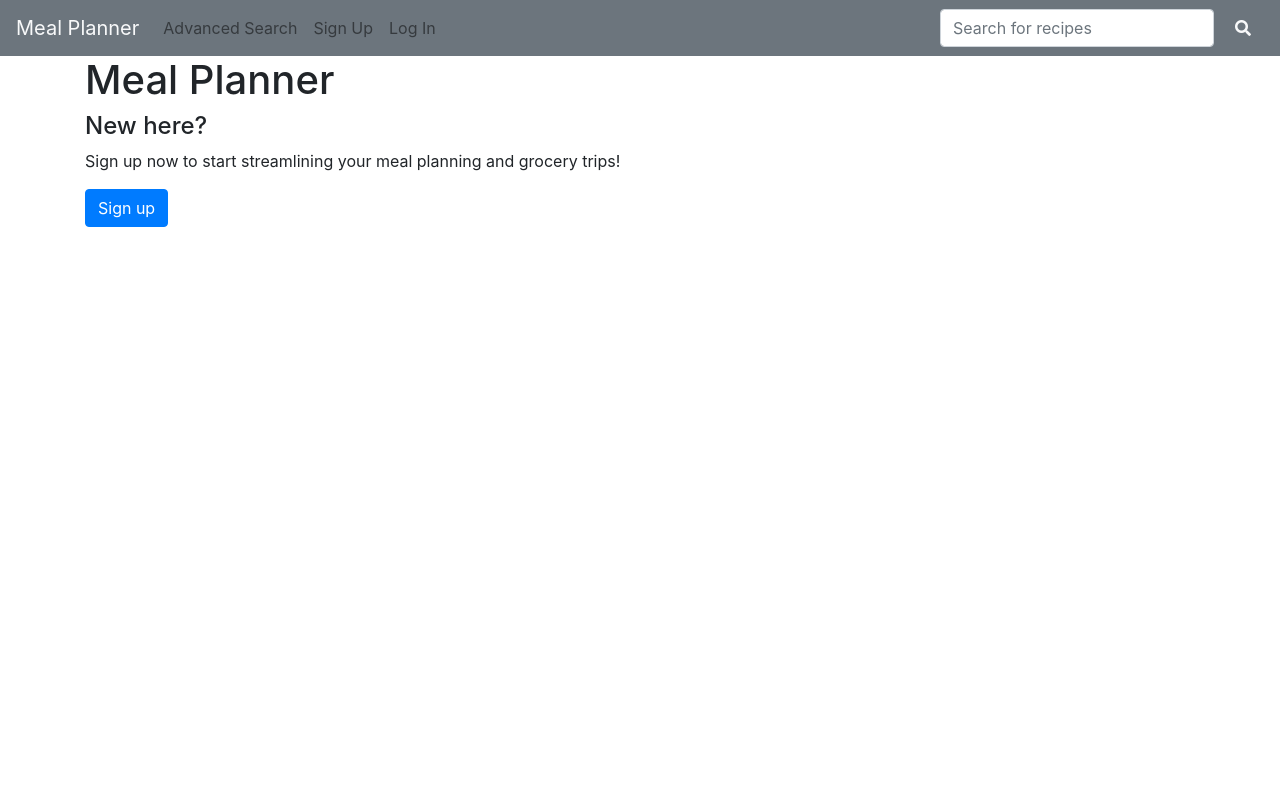
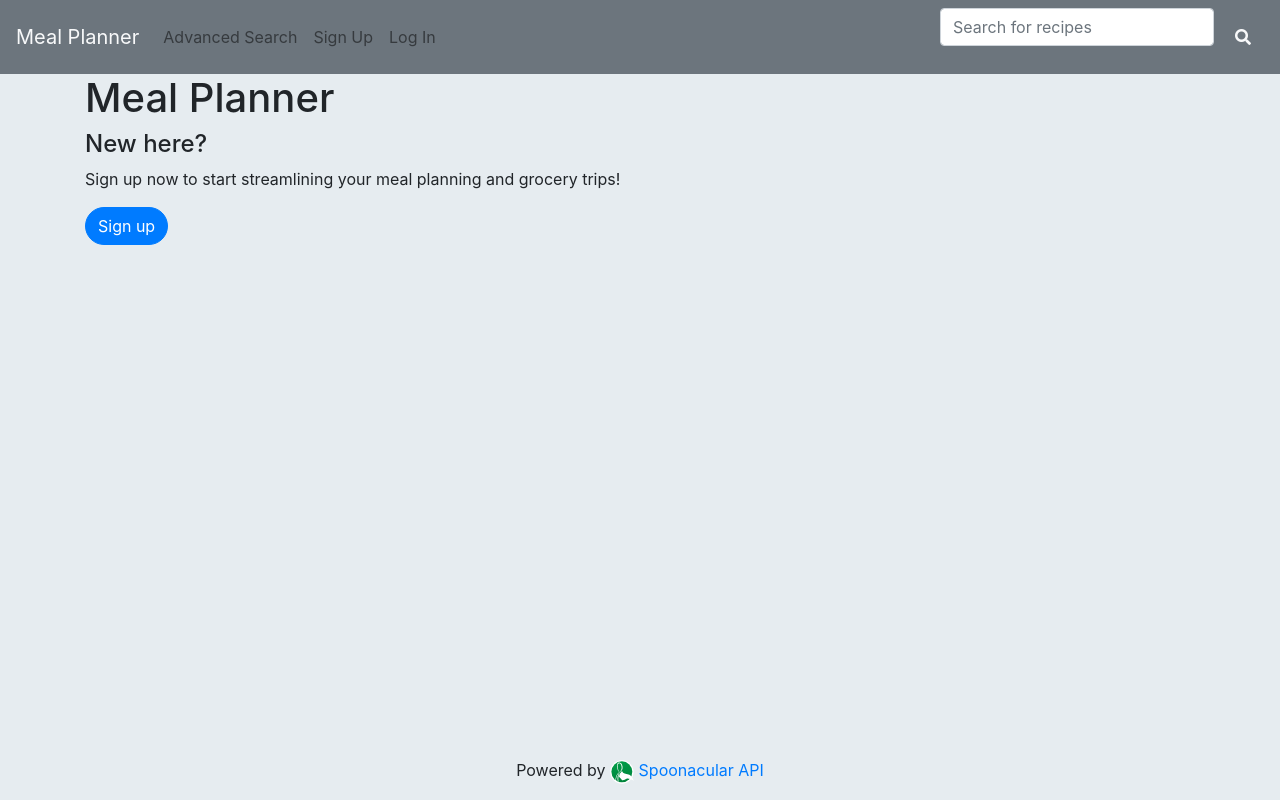
Before and after one commit to lydngai/capstone_I, a Flask app: page / in a window 1280 px wide. Run offline with Flask 2, Linux system fonts and the light colour scheme; some libraries are stand-ins or nearby versions.

Commit message:
added footer. working on add to meal plan feature

```diff
--- a/static/script.js
+++ b/static/script.js
@@ -0,0 +1,22 @@
+// write a function to add recipe id to local session? all info - id, image,title
+// when the recipe is added to local session then it can be pulled in a multiple recipe grab...
+
+// on log-in, set:
+// let recipe_count=0;
+// let recipes =[];
+
+$(".add-meal-plan").click(function () {
+  const id = $(this).data("id");
+  const title = $(this).data("title");
+  const image = $(this).data("image");
+  const recipe = { title, image };
+  console.log(recipe);
+  console.log(JSON.stringify(recipe));
+  localStorage.setItem(id, JSON.stringify(recipe));
+
+
+});
+
+$(".log-out-btn").click(function () {
+  localStorage.clear();
+});
--- a/static/styles.css
+++ b/static/styles.css
@@ -2,10 +2,6 @@
 
 body {
   background-color: #e6ecf0;
-}
-
-body.error-404 {
-  background-color: #1da1f2;
 }
 
 .form-control {
@@ -20,9 +16,14 @@ body.error-404 {
   cursor: pointer;
 }
 
+/* ======================= Footer */
+.footer-logo {
+  height: 1.5rem;
+}
+
 /* ======================= Nav */
 
-.navbar {
+/* .navbar {
   background-color: #fff;
   height: 46px;
   border-bottom: 1px solid rgba(0, 0, 0, 0.25);
@@ -101,14 +102,14 @@ nav form.navbar-form {
 #search:focus {
   box-shadow: none;
   border: 2px solid #007bff;
-}
+} */
 
 /* on "onboarding" pages (signup & login), the navbar is
      different: no search box, the logo is centered, and it has
      a background color.
    */
 
-.onboarding > .navbar {
+/* .onboarding > .navbar {
   background-image: url("/static/images/nav-bg.png");
   background-size: 100% 100%;
 }
@@ -150,10 +151,10 @@ nav form.navbar-form {
 
 nav + .container {
   margin-bottom: 1rem;
-}
+} */
 
 /* ===================== User profile */
-
+/*
 .join-message {
   margin-top: 100px;
 }
@@ -299,10 +300,10 @@ nav + .container {
 
 .user-location {
   color: #657786;
-}
+} */
 
 /* ==================== User cards on follower/following pages */
-
+/*
 .user-card {
   width: 100%;
   padding-bottom: 100%;
@@ -381,10 +382,10 @@ nav + .container {
 
 p.card-bio {
   margin: 2em 10px 0;
-}
+} */
 
 /* ============================ Signed out home */
-
+/*
 .home-hero {
   height: 100vh;
   display: flex;
@@ -425,10 +426,10 @@ p.card-bio {
   bottom: 0;
   background: rgba(255, 255, 255, 0.3);
 }
-
+ */
 /* ============================== Signed in Home */
 
-#home-aside > .user-card {
+/* #home-aside > .user-card {
   margin-top: 0;
   overflow: hidden;
 }
@@ -461,19 +462,19 @@ p.card-bio {
 
 #home-aside .stat h4 {
   text-align: left;
-}
+} */
 
 /* ========================== Signup/Login */
 
-#user_form input.form-control {
+/* #user_form input.form-control {
   font-size: 18px;
   font-weight: bold;
   padding: 12px;
-}
+} */
 
 /* =========================== Edit Page */
 
-.edit-btn-area {
+/* .edit-btn-area {
   display: flex;
   justify-content: space-between;
 }
@@ -481,10 +482,10 @@ p.card-bio {
 .edit-btn-area > .btn {
   width: 48%;
 }
-
+ */
 /* =========================== Message Show page */
 
-.bg {
+/* .bg {
   position: absolute;
   top: 0;
   left: 0;
@@ -520,24 +521,4 @@ p.card-bio {
   line-height: 32px;
   letter-spacing: 0.01em;
   margin-bottom: 10px;
-}
-
-/* ================================ 404 page */
-
-.message-404 {
-  color: white;
-  margin-top: 2em;
-  text-align: center;
-}
-
-.message-404 a {
-  color: white;
-}
-
-.message-404 > h4.display-4 {
-  font-size: 2.5em;
-}
-
-.message-404 .form-inline input {
-  flex: 1;
-}
+} */
--- a/templates/base.html
+++ b/templates/base.html
@@ -29,7 +29,7 @@
       rel="stylesheet"
       href="https://use.fontawesome.com/releases/v5.3.1/css/all.css"
     />
-    <!-- <link rel="stylesheet" href="static/styles.css" /> -->
+    <link rel="stylesheet" href="static/styles.css" />
   </head>
 
   <body>
@@ -51,7 +51,7 @@
           </li>
           {% else %}
           <li class="nav-item">
-            <a class="nav-link" href="/user/logout">Log Out</a>
+            <a class="nav-link log-out-btn" href="/user/logout">Log Out</a>
           </li>
           <li class="nav-item">
             <a class="nav-link" href="/user/profile">Profile <Inp></Inp></a>
@@ -80,5 +80,18 @@
       <div class="alert alert-{{ category }}">{{ message }}</div>
       {% endfor %} {% block content %} {% endblock %}
     </div>
+    <footer>
+      <div class="footer-copyright text-center py-3 fixed-bottom">
+        Powered by
+        <a href="https://spoonacular.com/food-api">
+          <img
+            class="footer-logo"
+            src="/static/images/spoonacular.svg"
+            alt=""
+          />
+          Spoonacular API</a
+        >
+      </div>
+    </footer>
   </body>
 </html>
```
Also changed, not shown: templates/recipe-results.html (+8 -1 lines), static/images/spoonacular.svg (added).
